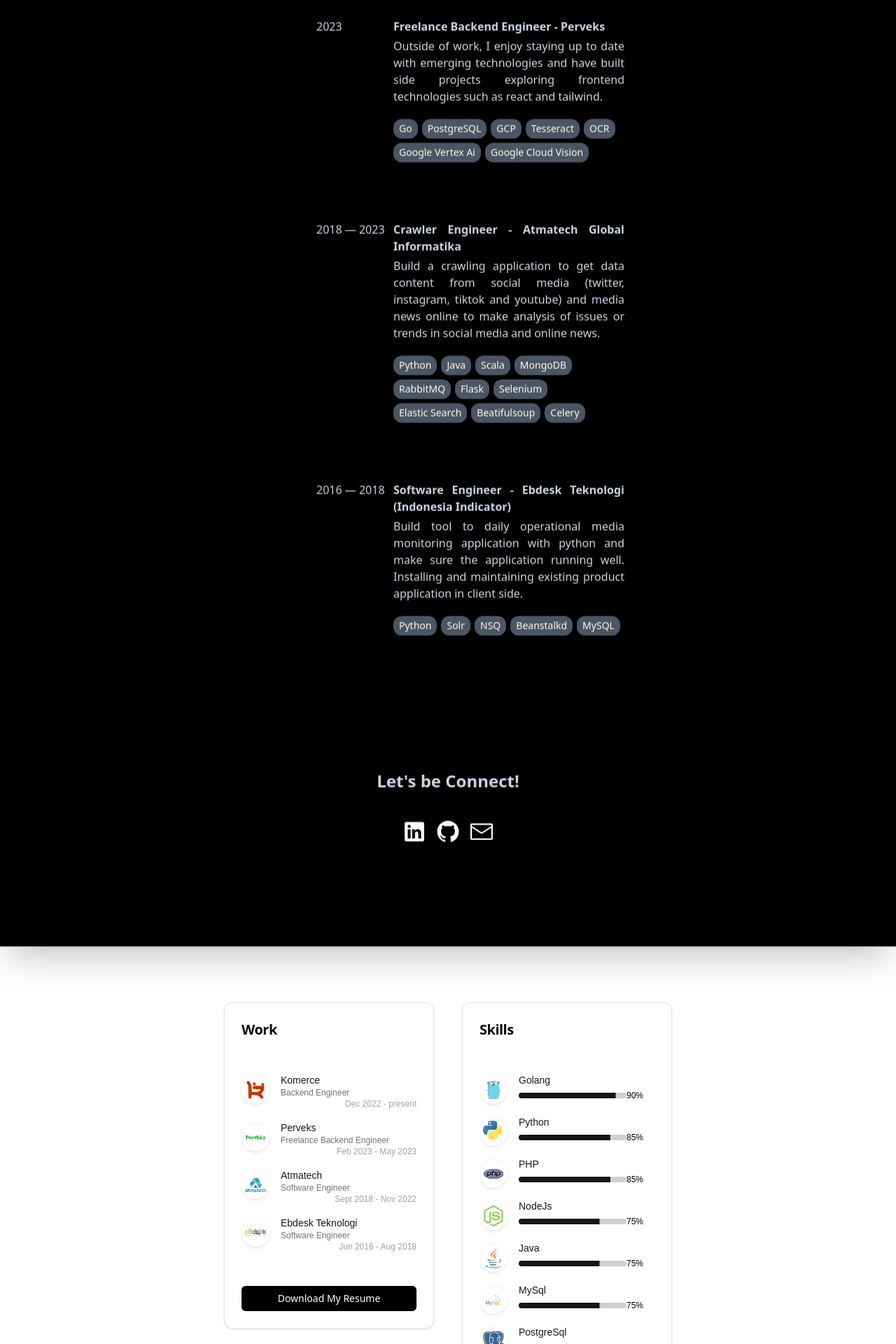
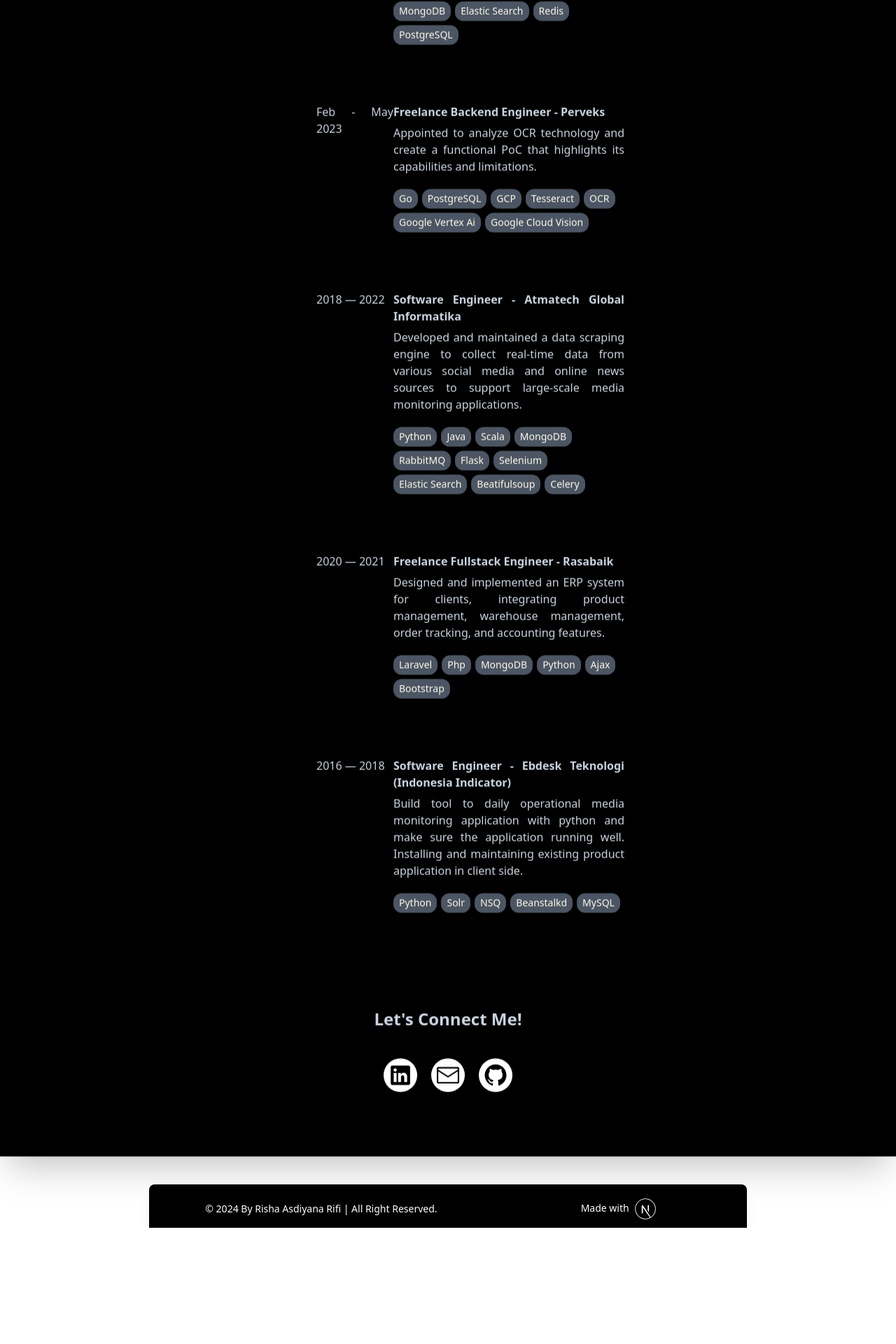
Before and after one commit to asdiyanarisha/alphafrontv2, a Next.js app: page / in a window 1280 px wide. Shown: the part 2562-4482 px from the top of the page at 70% size. After the commit the page ends 4316 px from the top, so only its background shows below. Built offline with nearby package versions, Linux system fonts and the light colour scheme.

Commit message:
change page layout

```diff
--- a/src/app/page.tsx
+++ b/src/app/page.tsx
@@ -1,6 +1,5 @@
 import Welcome from "@/components/sections/home/welcome"
 import Summary from "@/components/sections/home/summary";
-import Headline from "@/components/sections/home/headline";
 import Navbar from "@/components/sections/navbar/navbar";
 import React from "react";
 import Footer from "@/components/sections/footer/footer";
@@ -9,11 +8,23 @@
   return (
       <>
           <Navbar/>
-              <div className="flex flex-col items-center justify-center mb-auto">
-                  <Welcome/>
-                  <Summary/>
-                  <Headline/>
-              </div>
+          <div className="flex flex-col items-center justify-center mb-auto">
+              <Welcome/>
+              <Summary/>
+
+              {/*<div className="py-14 w-2/3">*/}
+              {/*    <div className="w-full flex justify-center my-10">*/}
+              {/*        <h2 className="text-2xl font-bold text-slate-900">Let's be Connect!</h2>*/}
+              {/*    </div>*/}
+              {/*    <div className="flex pb-3 justify-center" id="icon">*/}
+              {/*        <div className="flex flex-row gap-4 w-1/2 justify-center">*/}
+              {/*            <LinkedInLogoIcon className="h-8 w-8"/>*/}
+              {/*            <GitHubLogoIcon className="h-8 w-8"/>*/}
+              {/*            <EnvelopeClosedIcon className="h-8 w-8"/>*/}
+              {/*        </div>*/}
+              {/*    </div>*/}
+              {/*</div>*/}
+          </div>
           <Footer/>
       </>
 
--- a/src/components/sections/footer/footer.tsx
+++ b/src/components/sections/footer/footer.tsx
@@ -1,18 +1,26 @@
+'use client'
 import Image from "next/image";
+import {usePathname} from "next/navigation";
 
 const Footer = () => {
+    let pathName = usePathname() || '';
+    const pathNameSplit = pathName.split("/")
+    if (pathNameSplit.length > 2) {
+        pathName = "/" + pathNameSplit[1]
+    }
+
     return (
         <section className="flex justify-center mt-auto">
-            <div className="w-2/3 bg-black rounded-t-lg shadow-lg">
+            <div className="lg:w-2/3 w-full bg-black rounded-t-lg shadow-lg">
                 <footer className="row-start-3 mt-4 mb-3 pt-1">
-                    <div className="flex flex-row justify-between items-center mx-20 text-sm font-sans">
+                    <div className="flex flex-row justify-between lg:items-center mx-20 text-sm font-sans">
                         <div className="text-white">© 2024 By Risha Asdiyana Rifi | All Right Reserved.</div>
                         <div className="flex flex-row text-white gap-2">
                             <div className="mt-1">
                                 Made with
                             </div>
-                            <div className="rounded-full w-7 border border-gray-300 bg-white">
-                                <Image src="/nextjs.svg" alt="" width="30" height="30"/>
+                            <div className="w-20">
+                                <Image className="rounded-full border border-gray-300 bg-white" src="/nextjs.svg" alt="" width="30" height="30"/>
                             </div>
                         </div>
                     </div>
--- a/src/components/sections/home/summary.tsx
+++ b/src/components/sections/home/summary.tsx
@@ -23,7 +23,7 @@
     }, []);
 
     return (
-        <div ref={domRef} className={`mt-52 pt-36 shadow-2xl fade-in-section ${isVisible ? 'is-visible' : ''}`}>
+        <div ref={domRef} className={`mt-52 pt-36 shadow-2xl mb-10 fade-in-section ${isVisible ? 'is-visible' : ''}`} id="about-me">
             <div className="flex items-center justify-center font-sans bg-black text-white">
                 <div className="xl:w-1/2 my-20 mt-20 w-full">
                     <div className="flex flex-row justify-center">
@@ -80,7 +80,7 @@
                                                 <h2 className="text-base font-semibold">
                                                     {item.title}
                                                 </h2>
-                                                <p className="text-wrap mt-1 text-base">
+                                                <p className="text-wrap mt-1.5 text-base leading-6">
                                                     {item.description}
                                                 </p>
                                                 <div
@@ -102,15 +102,21 @@
                         }
 
                     </div>
-                    <div className="py-14">
+                    <div className="">
                         <div className="w-full flex justify-center my-10">
-                            <h2 className="text-2xl font-semibold text-slate-300">Let's be Connect!</h2>
+                            <h2 className="text-2xl font-semibold text-slate-300">Let's Connect Me!</h2>
                         </div>
-                        <div className="flex pb-3 justify-center" id="icon">
-                            <div className="flex flex-row gap-4 w-1/2 justify-center">
-                                <LinkedInLogoIcon className="h-8 w-8"/>
-                                <GitHubLogoIcon className="h-8 w-8"/>
-                                <EnvelopeClosedIcon className="h-8 w-8"/>
+                        <div className="flex pb-3 justify-center" id="let-connect">
+                            <div className="flex flex-row gap-5 w-1/2 justify-center">
+                                <Link href="https://www.linkedin.com/in/asdiyanarisha/" target="_blank" className="bg-white hover:border-white hover:bg-black rounded-full">
+                                    <LinkedInLogoIcon className="h-12 w-12 p-2 text-black hover:text-white"/>
+                                </Link>
+                                <Link href="#let-connect" onClick={() => window.location = 'mailto:asdiyanarisha@gmail.com'} className="bg-white hover:border-white hover:bg-black rounded-full">
+                                    <EnvelopeClosedIcon className="h-12 w-12 p-2 text-black hover:text-white"/>
+                                </Link>
+                                <Link href="https://github.com/asdiyanarisha" target="_blank" className="bg-white hover:border-white hover:bg-black rounded-full">
+                                    <GitHubLogoIcon className="h-12 w-12 p-2 text-black hover:text-white"/>
+                                </Link>
                             </div>
                         </div>
                     </div>
--- a/src/components/sections/home/welcome.tsx
+++ b/src/components/sections/home/welcome.tsx
@@ -12,7 +12,7 @@
                     </h1>
                     <p className="text-lg mt-1">Code. Optimize. Scale. Deliver.</p>
                     <div className="flex flex-row mt-5 gap-2 justify-center">
-                        <Link href={`/works`} className="text-sm px-4 py-1.5 hover:bg-black border-black rounded-none bg-white border-2 text-black hover:text-white align-middle">
+                        <Link href={`#about-me`} className="text-sm px-4 py-1.5 hover:bg-black border-black rounded-none bg-white border-2 text-black hover:text-white align-middle">
                             <span className="mt-10">About Me</span></Link>
                         <Link href={`/blogs`} className="text-sm px-4 py-1.5 hover:bg-white border-black rounded-none bg-black border-2 text-white hover:text-black align-middle">My
                             Latest Blog</Link>
--- a/src/data/works.ts
+++ b/src/data/works.ts
@@ -75,23 +75,31 @@
     {
         title: "Senior Backend Engineer - Komerce",
         url: "https://komerce.id/en",
-        period: "2023 — Present",
-        description: "Outside of work, I enjoy staying up to date with emerging technologies and have built side projects exploring frontend technologies such as react and tailwind.",
+        period: "2022 — Present",
+        description: "Design, build and maintain backend application of Komcards, a virtual debit card solution for online business trusted by more than 14,700 users. " +
+            "Participated in the architectural transformation of Komship, shifting from a monolith to a microservices ecosystem. Conducted sharing sessions on competitive programming to upskill the engineering team.",
         skills: ["Go", "NodeJs", "MySQL", "RabbitMQ", "Laravel", "MongoDB", "Elastic Search", "Redis", "PostgreSQL"],
     },
     {
         title: "Freelance Backend Engineer - Perveks",
         url: "https://perveks.com/",
-        period: "2023",
-        description: "Outside of work, I enjoy staying up to date with emerging technologies and have built side projects exploring frontend technologies such as react and tailwind.",
+        period: "Feb - May 2023",
+        description: "Appointed to analyze OCR technology and create a functional PoC that highlights its capabilities and limitations.",
         skills: ["Go", "PostgreSQL", "GCP", "Tesseract", "OCR", "Google Vertex Ai", "Google Cloud Vision"],
     },
     {
-        title: "Crawler Engineer - Atmatech Global Informatika",
-        url: "https://atmatech.net/",
-        period: "2018 — 2023",
-        description: "Build a crawling application to get data content from social media (twitter, instagram, tiktok and youtube) and media news online to make analysis of issues or trends in social media and online news.",
+        title: "Software Engineer - Atmatech Global Informatika",
+        url: "https://netray.id/",
+        period: "2018 — 2022",
+        description: "Developed and maintained a data scraping engine to collect real-time data from various social media and online news sources to support large-scale media monitoring applications.",
         skills: ["Python", "Java", "Scala", "MongoDB", "RabbitMQ", "Flask", "Selenium", "Elastic Search", "Beatifulsoup", "Celery"],
+    },
+    {
+        title: "Freelance Fullstack Engineer - Rasabaik",
+        url: "https://fayonapp.id/login",
+        period: "2020 — 2021",
+        description: "Designed and implemented an ERP system for clients, integrating product management, warehouse management, order tracking, and accounting features.",
+        skills: ["Laravel", "Php", "MongoDB", "Python", "Ajax", "Bootstrap"],
     },
     {
         title: "Software Engineer - Ebdesk Teknologi (Indonesia Indicator)",
```
